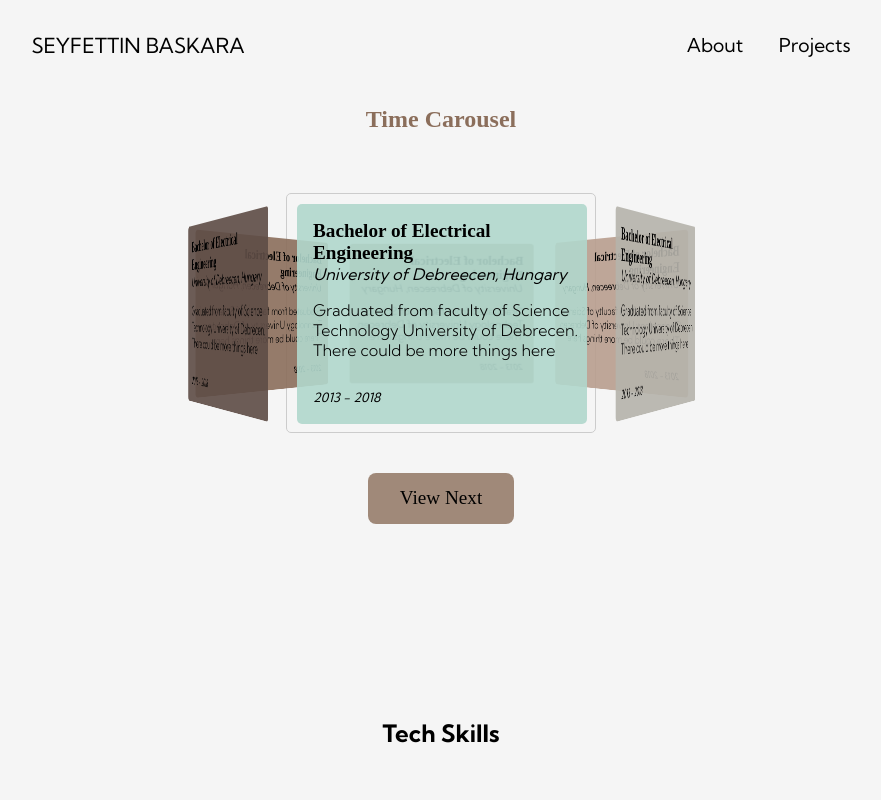
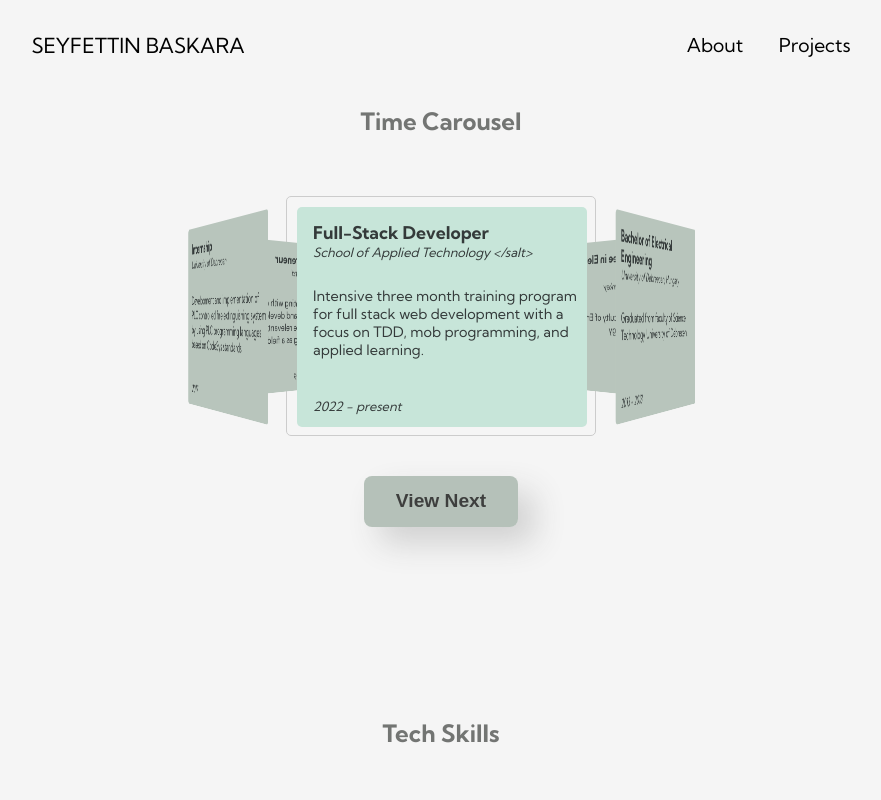
Before and after one commit to SeyfBaskara/Portfolio, a Next.js app: page /about in a window 1280 px wide. Shown: the top 800 px of the page, without its empty margins (199-1080 px from the left). Built offline with nearby package versions, Linux system fonts and the light colour scheme.

Commit message:
add custom data to about content

```diff
--- a/components/About.tsx
+++ b/components/About.tsx
@@ -1,12 +1,16 @@
 import React, { useState, useRef } from 'react'
-import Image from 'next/image'
 import styles from '../styles/About.module.css'
-import circleIcon from '../public/icons/circle.png'
+import customData from '../data/data.json'
+
+interface Profile {
+   profile: Array<{ title: string; subtitle: string; description: string; date: string; id: string }>
+}
 
 const About: React.FC = () => {
-   const [selectedIndex, setSelectedIndex] = useState<number>(0)
+   const [data, setData] = useState<Profile>(customData)
+   const [selectedIndex, setSelectedIndex] = useState<number>(1)
    const [cellCount, setCellCount] = useState<number>(6)
-   const [angle, setAngle] = useState<number>(0)
+   const [angle, setAngle] = useState<number>()
    const elementRef = useRef<any>()
 
    const rotateCarousel = () => {
@@ -24,54 +28,16 @@ const About: React.FC = () => {
          <h1 className={styles.about__title}>Time Carousel</h1>
          <section className={styles.scene}>
             <div className={styles.cards} ref={elementRef}>
-               <div className={styles.card}>
-                  <h2 className={styles.card__title}>Bachelor of Electrical Engineering</h2>
-                  <p className={styles.card__subtitle}>University of Debreecen, Hungary </p>
-                  <p className={styles.card__description}>
-                     Graduated from faculty of Science Technology University of Debrecen. There could be more things here
-                  </p>
-                  <p className={styles.card__date}>2013 - 2018</p>
-               </div>
-               <div className={styles.card}>
-                  <h2 className={styles.card__title}>Bachelor of Electrical Engineering</h2>
-                  <p className={styles.card__subtitle}>University of Debreecen, Hungary </p>
-                  <p className={styles.card__description}>
-                     Graduated from faculty of Science Technology University of Debrecen. There could be more things here
-                  </p>
-                  <p className={styles.card__date}>2013 - 2018</p>
-               </div>
-               <div className={styles.card}>
-                  <h2 className={styles.card__title}>Bachelor of Electrical Engineering</h2>
-                  <p className={styles.card__subtitle}>University of Debreecen, Hungary </p>
-                  <p className={styles.card__description}>
-                     Graduated from faculty of Science Technology University of Debrecen. There could be more things here
-                  </p>
-                  <p className={styles.card__date}>2013 - 2018</p>
-               </div>
-               <div className={styles.card}>
-                  <h2 className={styles.card__title}>Bachelor of Electrical Engineering</h2>
-                  <p className={styles.card__subtitle}>University of Debreecen, Hungary </p>
-                  <p className={styles.card__description}>
-                     Graduated from faculty of Science Technology University of Debrecen. There could be more things here
-                  </p>
-                  <p className={styles.card__date}>2013 - 2018</p>
-               </div>
-               <div className={styles.card}>
-                  <h2 className={styles.card__title}>Bachelor of Electrical Engineering</h2>
-                  <p className={styles.card__subtitle}>University of Debreecen, Hungary </p>
-                  <p className={styles.card__description}>
-                     Graduated from faculty of Science Technology University of Debrecen. There could be more things here
-                  </p>
-                  <p className={styles.card__date}>2013 - 2018</p>
-               </div>
-               <div className={styles.card}>
-                  <h2 className={styles.card__title}>Bachelor of Electrical Engineering</h2>
-                  <p className={styles.card__subtitle}>University of Debreecen, Hungary </p>
-                  <p className={styles.card__description}>
-                     Graduated from faculty of Science Technology University of Debrecen. There could be more things here
-                  </p>
-                  <p className={styles.card__date}>2013 - 2018</p>
-               </div>
+               {data.profile.map((el) => {
+                  return (
+                     <div className={styles.card} key={el.id}>
+                        <h2 className={styles.card__title}>{el.title}</h2>
+                        <p className={styles.card__subtitle}>{el.subtitle} </p>
+                        <p className={styles.card__description}>{el.description}</p>
+                        <p className={styles.card__date}>{el.date}</p>
+                     </div>
+                  )
+               })}
             </div>
          </section>
          <section className={styles.about__bottom}>
--- a/components/AboutWidget.tsx
+++ b/components/AboutWidget.tsx
@@ -8,7 +8,7 @@ interface Assets {
 }
 
 const AboutWidget: React.FC = () => {
-   const [data, setData] = useState<Assets>(customData[0])
+   const [data, setData] = useState<Assets>(customData)
 
    return (
       <article className={styles.widget}>
--- a/components/Preview.tsx
+++ b/components/Preview.tsx
@@ -12,7 +12,7 @@ interface Assets {
 }
 
 const Preview: React.FC = () => {
-   const [data, setData] = useState<Assets>(customData[0])
+   const [data, setData] = useState<Assets>(customData)
    return (
       <article className={styles.preview}>
          <section className={styles.preview__content}>
--- a/components/Project.tsx
+++ b/components/Project.tsx
@@ -40,7 +40,7 @@ const Project: React.FC = () => {
 
                <ul className={styles.project__links}>
                   <li className={styles.project__link}>
-                     <a href="#" target="_blank" rel="noreferrer">
+                     <a href="https://github.com/SeyfBaskara/LinkedIn-clone" target="_blank" rel="noreferrer">
                         Live Demo
                      </a>
                   </li>
--- a/data/data.json
+++ b/data/data.json
@@ -1,4 +1,3 @@
-[
 {
    "iconNames": [
       "html",
@@ -18,6 +17,49 @@
    "logoNames": ["linkedin", "github", "gmail"],
    "linkedinUrl": "https://www.linkedin.com/in/seyfettinbaskara/",
    "githubUrl": "https://github.com/SeyfBaskara",
-      "gmailUrl": "#"
+   "gmailUrl": "#",
+   "profile": [
+      {
+         "title": "Full-Stack Developer",
+         "subtitle": "School of Applied Technology </salt>",
+         "description": "Intensive three month training program for full stack web development with a focus on TDD, mob programming, and applied learning. ",
+         "date": "2022 - present",
+         "id": "1"
+      },
+      {
+         "title": "Bachelor of Electrical Engineering",
+         "subtitle": "University of Debreecen, Hungary",
+         "description": "Graduated from faculty of Science Technology University of Debrecen.",
+         "date": "2013 - 2018",
+         "id": "2"
+      },
+      {
+         "title": "Associate Degree in Electrical and Electronic",
+         "subtitle": "University of Dicle, Turkey",
+         "description": "Graduated from faculty of Enginnering in Electric and Energy",
+         "date": "2010 - 2012",
+         "id": "3"
+      },
+      {
+         "title": "Entrepreneur",
+         "subtitle": "NordicSoil AB",
+         "description": "Conducted a business plan, strategy, and research and develop machinery line for the production facility.",
+         "date": "2020 - 2021",
+         "id": "4"
+      },
+      {
+         "title": "Entrepreneur",
+         "subtitle": "Tav-Sun Ltd",
+         "description": "Collaborating with companies in research and development to determine relevant demands as well as consulting as a field engineer.",
+         "date": "2018 - 2019",
+         "id": "5"
+      },
+      {
+         "title": "Internship",
+         "subtitle": "University of Debrecen",
+         "description": "Development and implementation of PLC controlled fire extinguishing system by using PLC programming languages based on CodeSys standards",
+         "date": "2017",
+         "id": "6"
       }
    ]
+}
--- a/styles/About.module.css
+++ b/styles/About.module.css
@@ -6,8 +6,8 @@
 .about__title {
    text-align: center;
    margin-top: 3rem;
-   font-family: 'Playfair Display SC', serif;
-   color: hsla(24, 21%, 45%);
+   font-size: 1.5rem;
+   color: #737573;
 }
 
 .scene {
@@ -38,25 +38,28 @@
    border-radius: 5px;
    transition: transform 1s, opacity 1s;
    padding-left: 1rem;
+   color: #343a3a;
+   display: flex;
+   flex-direction: column;
 }
 
 .card:nth-child(6n + 1) {
-   background: hsla(163, 33%, 77%, 0.9);
+   background: rgb(199, 229, 217);
 }
 .card:nth-child(6n + 2) {
-   background: hsla(48, 6%, 69%, 0.9);
+   background: rgb(184, 197, 188);
 }
 .card:nth-child(6n + 3) {
-   background: hsla(23, 23%, 64%, 0.9);
+   background: rgb(184, 197, 188);
 }
 .card:nth-child(6n + 4) {
-   background: hsla(35, 12%, 53%, 0.9);
+   background: rgb(184, 197, 188);
 }
 .card:nth-child(6n + 5) {
-   background: hsla(24, 21%, 45%, 0.9);
+   background: rgb(184, 197, 188);
 }
 .card:nth-child(6n + 0) {
-   background: hsla(17, 15%, 32%, 0.9);
+   background: rgb(184, 197, 188);
 }
 
 .card:nth-child(1) {
@@ -79,19 +82,20 @@
 }
 
 .card__title {
-   font-size: 1.2rem;
-   font-family: 'Playfair Display SC', serif;
+   font-size: 1.1rem;
 }
 .card__subtitle {
-   font-size: 1rem;
+   font-size: 0.8rem;
    font-style: italic;
-   margin-top: -1rem;
+   margin-top: -0.8rem;
 }
 .card__description {
-   font-weight: 300;
+   font-size: 0.9rem;
+   padding-right: 0.3rem;
 }
 .card__date {
    position: absolute;
+   bottom: 0;
    font-size: 0.8rem;
    font-style: oblique;
 }
@@ -100,12 +104,14 @@
    text-align: center;
 }
 .turn__button {
-   background-color: hsla(24, 21%, 45%, 0.8);
    border: none;
    border-radius: 8px;
    cursor: pointer;
    font-size: 1.2rem;
    font-weight: 300;
    padding: 0.9rem 2rem;
-   font-family: 'Playfair Display SC', serif;
+   box-shadow: 1rem 1rem 2rem #d0d0d0;
+   background: rgba(166, 181, 171, 0.8);
+   color: #3e3f3e;
+   font-weight: 700;
 }
--- a/styles/AboutWidget.module.css
+++ b/styles/AboutWidget.module.css
@@ -1,7 +1,7 @@
-.widget {
-}
 .widget__title {
    text-align: center;
+   font-size: 1.5rem;
+   color: #737573;
 }
 .cards {
    display: grid;
@@ -9,52 +9,11 @@
    margin: 5rem 0;
    justify-items: center;
 }
-
 .card {
    display: flex;
    flex-direction: column;
    align-items: center;
 }
-
-/* .card {
-   display: flex;
-   height: 280px;
-   width: 200px;
-   border-radius: 10px;
-   transition: 0.4s ease-out;
-   position: relative;
-   left: 0px;
-}
-
-.card:not(:first-child) {
-   margin-left: -50px;
-}
-
-.card:hover {
-   transform: translateY(-20px);
-   transition: 0.4s ease-out;
-}
-
-.card:hover ~ .card {
-   position: relative;
-   left: 50px;
-   transition: 0.4s ease-out;
-}
-
-.card:nth-child(4n + 1) {
-   background: #b1d8cd;
-}
-.card:nth-child(4n + 2) {
-   background: #b5b3ab;
-}
-.card:nth-child(4n + 3) {
-   background: #b89e8e;
-}
-.card:nth-child(4n + 0) {
-   background: #968a79;
-   box-shadow: -0.5rem 0 3rem #968a79;
-} */
-
 .title {
    color: white;
    font-weight: 300;
--- a/styles/Projects.module.css
+++ b/styles/Projects.module.css
@@ -1,9 +1,8 @@
-.project {
-}
 .project__title {
    text-align: center;
    margin: 4rem 0;
-   font-size: 2.5rem;
+   font-size: 2rem;
+   color: #737573;
 }
 .project__cards {
    display: flex;
```
Lines whose indentation alone changed are shown as unchanged.
